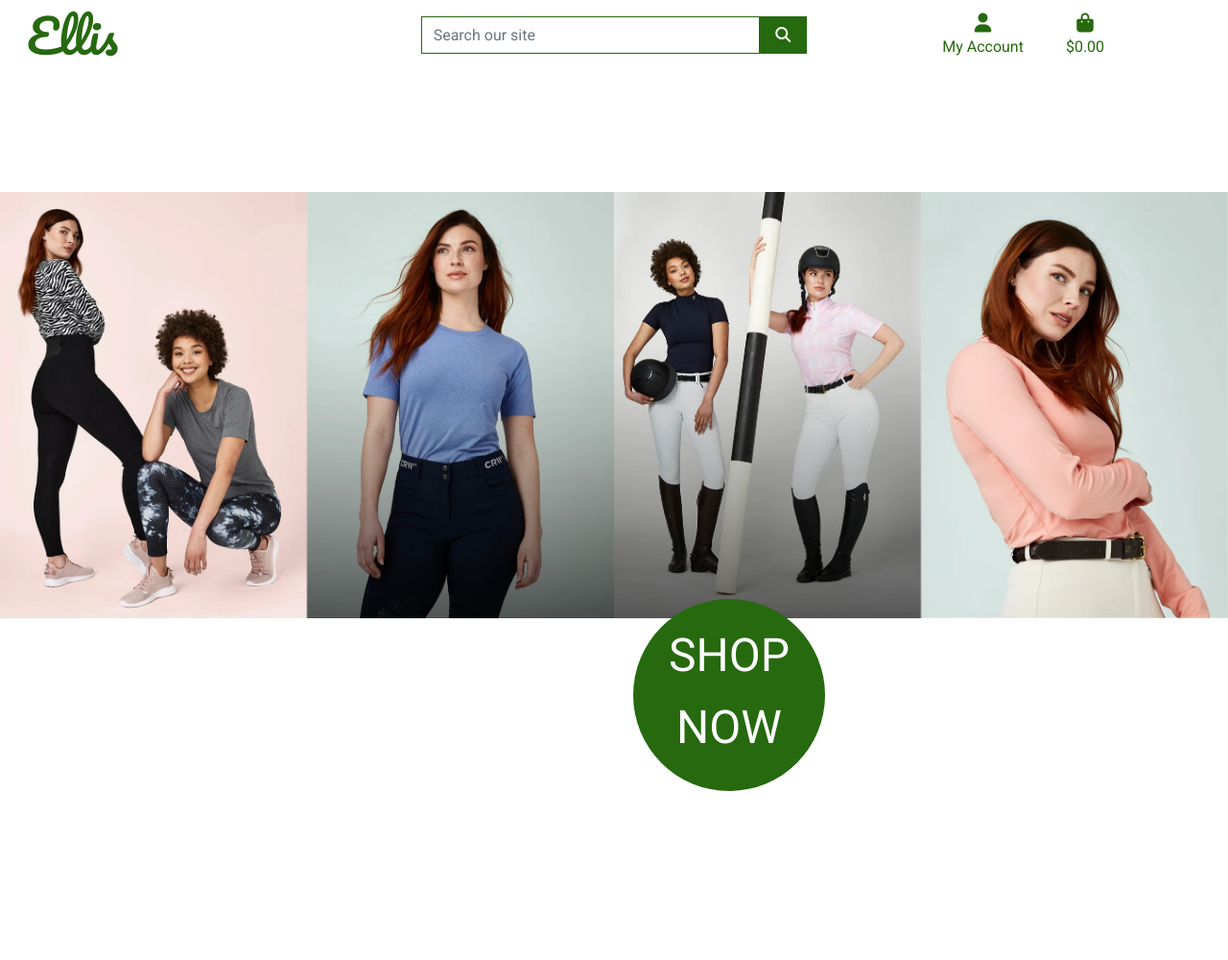
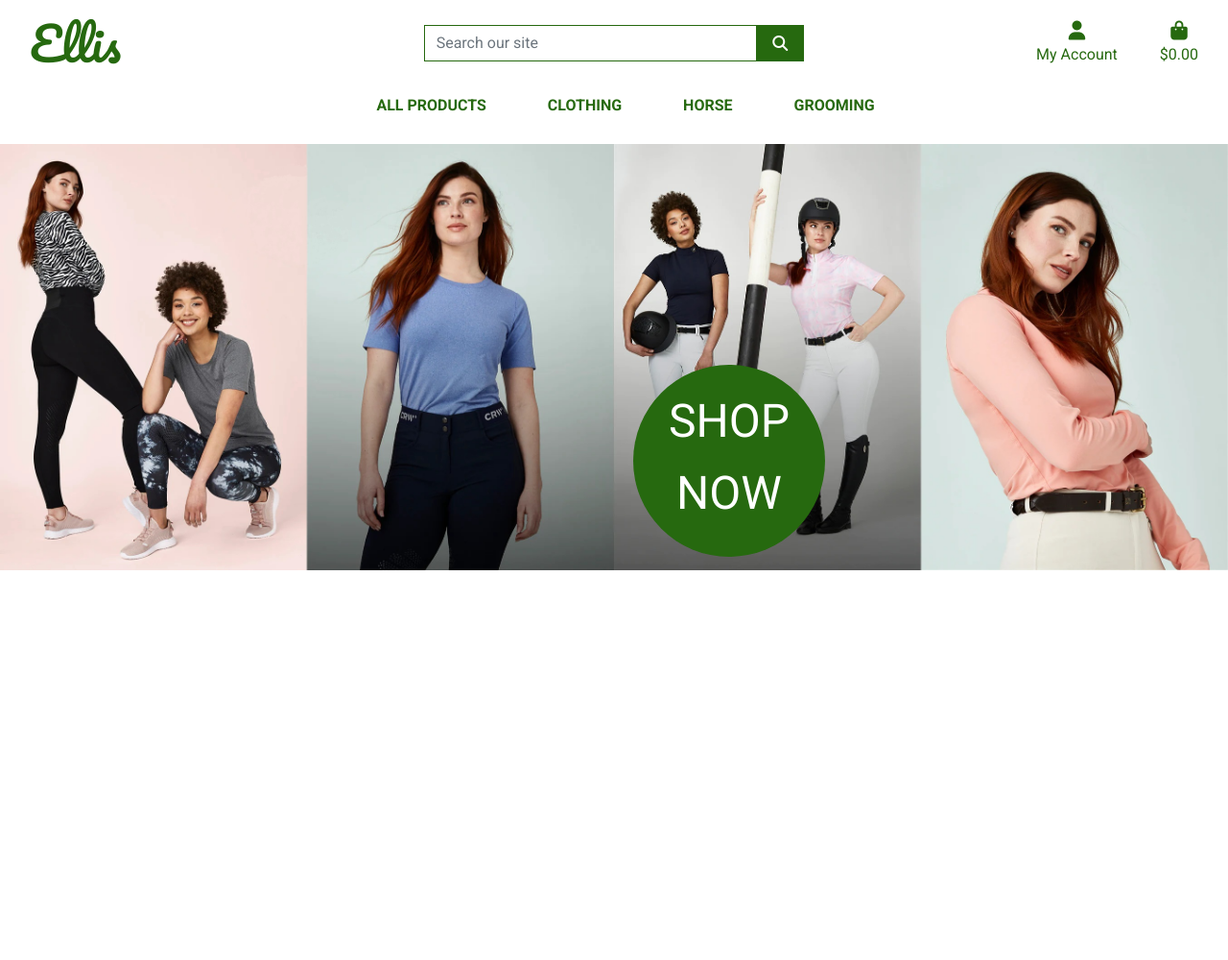
Before and after one commit to cirruselli/MS4-Django-Ellis, a Django app: page / in a window 1280 px wide. Shown: the whole page at 96% size. After the commit the page ends 594 px from the top, so only its background shows below. Run offline with Django 3.2, Linux system fonts and the light colour scheme; some libraries are stand-ins or nearby versions.

Commit message:
Add mobil header and navbar and some CSS

```diff
--- a/static/css/base.css
+++ b/static/css/base.css
@@ -3,10 +3,9 @@
 }
 
 body {
-    background: url('/media/header.jpg') no-repeat center 200px;
+    background: url('/media/header.jpg') no-repeat center 150px;
     background-size: contain;
     font-family: 'Roboto';
-    height: 1000px;
 }
 
 .shop-now-button {
@@ -18,7 +17,7 @@
     min-height: 200px;
     position: relative;
     left: 660px;
-    top: 550px;
+    top: 380px;
     font-size: xxx-large;
     padding-top: 20px;
 }
@@ -47,6 +46,10 @@
     font-size: xxx-large;
 }
 
+.nav-font {
+    text-transform: uppercase;
+}
+
 .main-logo-link {
     width: fit-content;
 }
@@ -58,6 +61,7 @@
 
 .text-green {
     color:#26690F !important;
+    color: white;
 }
 
 .border-green {
@@ -75,3 +79,26 @@
         left: 0;
         z-index: 1030;
     }
+}
+
+@media (max-width: 992px) {
+    body {
+        background: url('/media/header.jpg') no-repeat center 75px;
+        background-size: 50em;
+        font-family: 'Roboto';
+    }
+
+    .text-center {
+        font-size: 10px;
+    }
+
+    .shop-now-button {
+    line-height: 25px;
+    min-width: 100px;
+    min-height: 100px;
+    left: 130px;
+    top: 230px;
+    font-size: large;
+    padding-top: 25px;
+}
+}
--- a/templates/base.html
+++ b/templates/base.html
@@ -14,7 +14,7 @@
     {% endblock %}
 
     {% block corecss %}
-    <link href="https://cdn.jsdelivr.net/npm/bootstrap@5.0.0-beta3/dist/css/bootstrap.min.css" rel="stylesheet" integrity="sha384-eOJMYsd53ii+scO/bJGFsiCZc+5NDVN2yr8+0RDqr0Ql0h+rP48ckxlpbzKgwra6" crossorigin="anonymous">
+    <link rel="stylesheet" href="https://stackpath.bootstrapcdn.com/bootstrap/4.4.1/css/bootstrap.min.css" integrity="sha384-Vkoo8x4CGsO3+Hhxv8T/Q5PaXtkKtu6ug5TOeNV6gBiFeWPGFN9MuhOf23Q9Ifjh" crossorigin="anonymous">
     <link rel="preconnect" href="https://fonts.gstatic.com">
     <link href="https://fonts.googleapis.com/css2?family=Roboto:ital,wght@0,100;0,300;0,400;0,500;0,700;0,900;1,100;1,300;1,400;1,500;1,700;1,900&display=swap" rel="stylesheet">
     <link rel="preconnect" href="https://fonts.gstatic.com">
@@ -27,8 +27,9 @@
 
     {% block corejs %}
     <script src="https://kit.fontawesome.com/f1406657ca.js" crossorigin="anonymous"></script>
+    <script src="https://code.jquery.com/jquery-3.4.1.slim.min.js" integrity="sha384-J6qa4849blE2+poT4WnyKhv5vZF5SrPo0iEjwBvKU7imGFAV0wwj1yYfoRSJoZ+n" crossorigin="anonymous"></script>
     <script src="https://cdn.jsdelivr.net/npm/@popperjs/core@2.9.1/dist/umd/popper.min.js" integrity="sha384-SR1sx49pcuLnqZUnnPwx6FCym0wLsk5JZuNx2bPPENzswTNFaQU1RDvt3wT4gWFG" crossorigin="anonymous"></script>
-    <script src="https://cdn.jsdelivr.net/npm/bootstrap@5.0.0-beta3/dist/js/bootstrap.min.js" integrity="sha384-j0CNLUeiqtyaRmlzUHCPZ+Gy5fQu0dQ6eZ/xAww941Ai1SxSY+0EQqNXNE6DZiVc" crossorigin="anonymous"></script>
+    <script src="https://stackpath.bootstrapcdn.com/bootstrap/4.4.1/js/bootstrap.min.js" integrity="sha384-wfSDF2E50Y2D1uUdj0O3uMBJnjuUD4Ih7YwaYd1iqfktj0Uod8GCExl3Og8ifwB6" crossorigin="anonymous"></script>
     {% endblock %}
 
     {% block extra_js %}
@@ -37,8 +38,8 @@
     <title>Ellis {% block extra_title %}{% endblock %}</title>
   </head>
   <body>
-    <header class="container-fluid fixed top">
-        <div class="row">
+    <header class="container-fluid fixed-top">
+        <div id="topnav" class="row bg-white pt-lg-2 d-none d-lg-flex">
             <div class="col-12 col-lg-4 my-auto py-1 py-lg-0 text-center text-lg-left">
                 <a href="{% url 'home' %}" class="nav-link main-logo-link">
                     <h2 class="logo-font text-green my-0">Ellis</h2>
@@ -97,10 +98,16 @@
                 </ul>
             </div>
         </div>
+        <div class="row bg-white">
+            <nav class="navbar navbar-expand-lg navbar-light w-100">
+                <button class="navbar-toggler" type="button" data-toggle="collapse" data-target="#main-nav" aria-controls="main-nav" aria-expanded="false" aria-label="Toggle navigation">
+                    <span class="navbar-toggler-icon"></span>
+                </button>
+                {% include 'includes/mobile-top-header.html' %}
+                {% include 'includes/main-nav.html' %}
+            </nav>
+        </div>
     </header>
-
-    {% block page_header %}
-    {% endblock %}
 
     {% block content %}
     {% endblock %}
--- /dev/null
+++ b/templates/includes/main-nav.html
@@ -0,0 +1,58 @@
+<div class="collapse navbar-collapse" id="main-nav">
+    <ul class="navbar-nav w-auto mx-auto">
+        <li class="nav-item dropdown">
+            <a class="nav-font font-weight-bold nav-link text-green mr-5" href="#" id="all-products-link" data-toggle="dropdown" aria-haspopup="true" aria-expanded="false">
+                All Products
+            </a>
+            <div class="dropdown-menu border-0" aria-labelledby="all-products-link">
+                <a href="" class="dropdown-item">By Price</a>
+                <a href="" class="dropdown-item ">By Rating</a>
+                <a href="" class="dropdown-item ">By Category</a>
+                <a href="" class="dropdown-item">All Products</a>
+            </div>
+        </li>
+
+        <li class="nav-item dropdown">
+            <a class="nav-font font-weight-bold nav-link text-green mr-5" href="#" id="clothing-link" data-toggle="dropdown" aria-haspopup="true" aria-expanded="false">
+                Clothing
+            </a>
+            <div class="dropdown-menu border-0" aria-labelledby="clothing-link">
+                <a href="" class="dropdown-item">Tops</a>
+                <a href="" class="dropdown-item">T-shirts</a>
+                <a href="" class="dropdown-item">Riding breeches</a>
+                <a href="" class="dropdown-item">Riding Jackets</a>
+                <a href="" class="dropdown-item">Riding gloves</a>
+                <a href="" class="dropdown-item">Riding helmets</a>
+                <a href="" class="dropdown-item">Body protectors</a>
+                <a href="" class="dropdown-item">All Clothing</a>
+            </div>
+        </li>
+
+        <li class="nav-item dropdown">
+            <a class="nav-font font-weight-bold nav-link text-green mr-5" href="#" id="horse-link" data-toggle="dropdown" aria-haspopup="true" aria-expanded="false">
+                Horse
+            </a>
+            <div class="dropdown-menu border-0" aria-labelledby="horse-link">
+                <a href="" class="dropdown-item">Bridles</a>
+                <a href="" class="dropdown-item">Bits</a>
+                <a href="" class="dropdown-item">Saddles</a>
+                <a href="" class="dropdown-item">Halters</a>
+                <a href="" class="dropdown-item">All Horse</a>
+            </div>
+        </li>
+
+        <li class="nav-item dropdown">
+            <a class="nav-font font-weight-bold nav-link text-green" href="#" id="grooming-link" data-toggle="dropdown" aria-haspopup="true" aria-expanded="false">
+                Grooming
+            </a>
+            <div class="dropdown-menu border-0" aria-labelledby="grooming-link">
+                <a href="" class="dropdown-item">Grooming kit</a>
+                <a href="" class="dropdown-item">Fur care</a>
+                <a href="" class="dropdown-item">Farriery</a>
+                <a href="" class="dropdown-item">Medical care</a>
+                <a href="" class="dropdown-item">Leather care</a>
+                <a href="" class="dropdown-item">All Grooming</a>
+            </div>
+        </li>
+    </ul>
+</div>
--- /dev/null
+++ b/templates/includes/mobile-top-header.html
@@ -0,0 +1,56 @@
+<li class="list-inline-item">
+    <a class="text-green nav-link d-block d-lg-none" href="#" id="mobile-search" data-toggle="dropdown" aria-haspopup="true" aria-expanded="false">
+        <div class="text-center">
+            <div><i class="fas fa-search fa-lg"></i></div>
+            <p class="my-0">Search</p>
+        </div>
+    </a>
+    <div class="dropdown-menu border-0 w-100 p-3 rounded-0 my-0" aria-labelledby="mobile-search">
+        <form class="form" method="GET" action="">
+            <div class="input-group w-100">
+                <input class="form-control border border-green rounded-0" type="text" name="q" placeholder="Search our site">
+                <div class="input-group-append">
+                    <button class="form-control form-control btn btn-black border border-black rounded-0" type="submit">
+                        <span class="icon">
+                            <i class="fas fa-search"></i>
+                        </span>
+                    </button>
+                </div>
+            </div>
+        </form>
+    </div>
+</li>
+<li class="list-inline-item dropdown">
+    <a class="text-green nav-link d-block d-lg-none" href="#" id="user-options" data-toggle="dropdown" aria-haspopup="true" aria-expanded="false">
+        <div class="text-center">
+            <div><i class="fas fa-user fa-lg"></i></div>
+            <p class="my-0">My Account</p>
+        </div>
+    </a>
+    <div class="dropdown-menu border-0" aria-labelledby="user-options">
+        {% if request.user.is_authenticated %}
+            {% if request.user.is_superuser %}
+                <a href="{% url 'account_logout' %}" class="dropdown-item">Product Management</a>
+            {% endif %}
+            <a href="{% url 'profile' %}" class="dropdown-item">My Profile</a>
+            <a href="{% url 'account_logout' %}" class="dropdown-item">Logout</a>
+        {% else %}
+            <a href="{% url 'account_signup' %}" class="dropdown-item">Register</a>
+            <a href="{% url 'account_login' %}" class="dropdown-item">Login</a>
+        {% endif %}
+    </div>
+</li>
+<li class="list-inline-item">
+    <a class="{% if grand_total %}text-primary font-weight-bold{% else %}text-green{% endif %} nav-link d-block d-lg-none" href="">
+        <div class="text-center">
+            <div><i class="fas fa-shopping-bag fa-lg"></i></div>
+            <p class="my-0">
+                {% if grand_total %}
+                    ${{ grand_total|floatformat:2 }}
+                {% else %}
+                    $0.00
+                {% endif %}
+            </p>
+        </div>
+    </a>
+</li>
```
